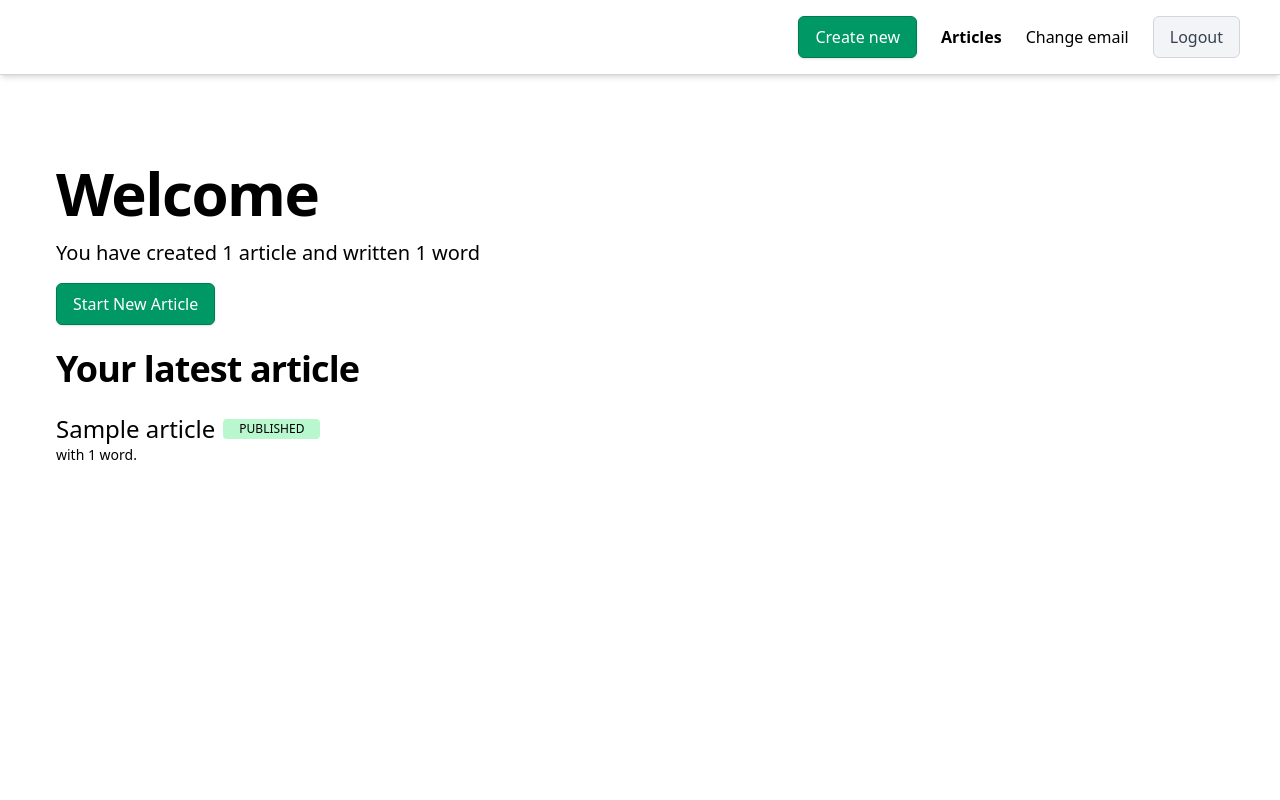
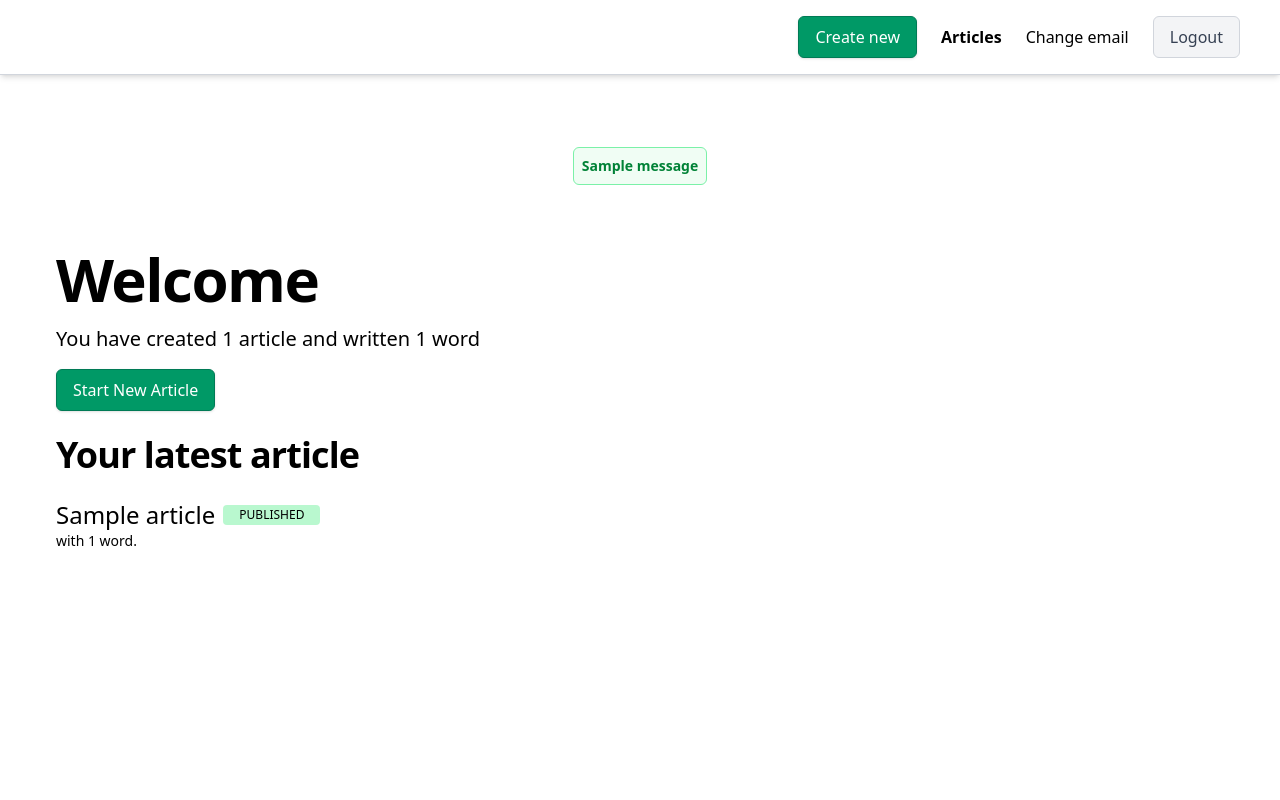
Before and after one commit to endang-ismaya/django-htmx-alpinejs, a Django app: page /articles/ in a window 1280 px wide. Run offline with Django 5.2, Linux system fonts and the light colour scheme; a user stored in the database is signed in; tables that the repository leaves empty hold one stand-in row (values such as "Sample post"); one stand-in notice (Sample message) is shown; some libraries are stand-ins or nearby versions.

Commit message:
add flash messages

```diff
--- a/app/views.py
+++ b/app/views.py
@@ -1,4 +1,6 @@
+from django.contrib import messages
 from django.contrib.auth.mixins import LoginRequiredMixin, UserPassesTestMixin
+from django.contrib.messages.views import SuccessMessageMixin
 from django.urls import reverse_lazy
 from django.views.generic import (
     CreateView,
@@ -45,11 +47,19 @@ class ArticleUpdateView(LoginRequiredMixin, UserPassesTestMixin, UpdateView):
         return self.request.user == self.get_object().creator
 
 
-class ArticleDeleteView(LoginRequiredMixin, UserPassesTestMixin, DeleteView):
+class ArticleDeleteView(
+    LoginRequiredMixin, UserPassesTestMixin, SuccessMessageMixin, DeleteView
+):
     template_name = "app/article_delete.html"
     model = Article
     success_url = reverse_lazy("app.home")
     context_object_name = "article"
+
+    def post(self, request, *args, **kwargs):
+        messages.success(
+            request, "Article deleted successfully", extra_tags="destructive"
+        )
+        return super().post(request, *args, **kwargs)
 
     def test_func(self):
         return self.request.user == self.get_object().creator
--- a/static/css/output.css
+++ b/static/css/output.css
@@ -15,7 +15,10 @@
     --color-red-700: oklch(50.5% 0.213 27.518);
     --color-red-800: oklch(44.4% 0.177 26.899);
     --color-amber-200: oklch(92.4% 0.12 95.746);
+    --color-green-50: oklch(98.2% 0.018 155.826);
     --color-green-200: oklch(92.5% 0.084 155.995);
+    --color-green-300: oklch(87.1% 0.15 154.449);
+    --color-green-700: oklch(52.7% 0.154 150.069);
     --color-emerald-500: oklch(69.6% 0.17 162.48);
     --color-emerald-600: oklch(59.6% 0.145 163.225);
     --color-emerald-700: oklch(50.8% 0.118 165.612);
@@ -24,6 +27,7 @@
     --color-gray-100: oklch(96.7% 0.003 264.542);
     --color-gray-200: oklch(92.8% 0.006 264.531);
     --color-gray-300: oklch(87.2% 0.01 258.338);
+    --color-gray-400: oklch(70.7% 0.022 261.325);
     --color-gray-500: oklch(55.1% 0.027 264.364);
     --color-gray-600: oklch(44.6% 0.03 256.802);
     --color-gray-700: oklch(37.3% 0.034 259.733);
@@ -446,6 +450,9 @@
   .border-gray-300 {
     border-color: var(--color-gray-300);
   }
+  .border-gray-400 {
+    border-color: var(--color-gray-400);
+  }
   .border-gray-700 {
     border-color: var(--color-gray-700);
   }
@@ -547,6 +554,9 @@
   }
   .text-emerald-600 {
     color: var(--color-emerald-600);
+  }
+  .text-gray-500 {
+    color: var(--color-gray-500);
   }
   .text-gray-600 {
     color: var(--color-gray-600);
@@ -876,7 +886,7 @@
   border-radius: var(--radius-md);
   padding: calc(var(--spacing) * 2);
 }
-.error-form {
+.error-form, .destructive {
   margin-top: calc(var(--spacing) * 10);
   border-radius: var(--radius-md);
   border-style: var(--tw-border-style);
@@ -887,6 +897,18 @@
   font-size: var(--text-sm);
   line-height: var(--tw-leading, var(--text-sm--line-height));
   color: var(--color-red-700);
+}
+.success {
+  margin-top: calc(var(--spacing) * 10);
+  border-radius: var(--radius-md);
+  border-style: var(--tw-border-style);
+  border-width: 1px;
+  border-color: var(--color-green-300);
+  background-color: var(--color-green-50);
+  padding: calc(var(--spacing) * 2);
+  font-size: var(--text-sm);
+  line-height: var(--tw-leading, var(--text-sm--line-height));
+  color: var(--color-green-700);
 }
 .details-with-icon[open] .icon-rotate {
   transform: rotate(90deg);
--- /dev/null
+++ b/templates/includes/messages.html
@@ -0,0 +1,9 @@
+<div class="flex justify-center mt-2 text-gray-500 font-bold">
+  {% if messages %}
+    <ul>
+      {% for message in messages %}
+        <li class="border p-2 border-gray-400 bg-gray-200 rounded-md {{ message.tags }}">{{ message }}</li>
+      {% endfor %}
+    </ul>
+  {% endif %}
+</div>
--- /dev/null
+++ b/templates/includes/nav.html
@@ -0,0 +1,33 @@
+<nav class="px-10 py-4 border-b border-gray-300 shadow-md">
+  <div class="flex justify-end items-center gap-6">
+    {% if user.is_authenticated %}
+      {% with active_class='font-extrabold' inactive_class='hover:shadow-underline hover:shadow-gray-300' %}
+        {% if request.resolver_match.url_name == 'app.create_article' %}
+          <a class="button primary opacity-50 cursor-not-allowed" aria-disabled="true" role="link">Create new</a>
+        {% else %}
+          <a href="{% url 'app.create_article' %}" class="button primary">Create new</a>
+        {% endif %}
+
+        <a href="{% url 'app.home' %}"
+          class="{{ inactive_class }} {% if request.resolver_match.url_name == 'app.home' %}
+            {{ active_class }}
+          {% endif %}">
+          Articles
+        </a>
+        <a href="{% url 'account_email' %}"
+          class="{{ inactive_class }} {% if request.resolver_match.url_name == 'account_email' %}
+            {{ active_class }}
+          {% endif %}">
+          Change email
+        </a>
+        <form action="{% url 'account_logout' %}" method="POST">
+          {% csrf_token %}
+          <button type="submit" class="button secondary hover:underline">Logout</button>
+        </form>
+      {% endwith %}
+    {% else %}
+      <a href="{% url 'account_login' %}" class="button secondary text-sm">Sign in</a>
+      <a href="{% url 'account_signup' %}" class="button primary text-sm">Sign up</a>
+    {% endif %}
+  </div>
+</nav>
```
Also changed, not shown: static/css/input.css (+6 -1 lines), templates/base.html (+6 -34 lines).
